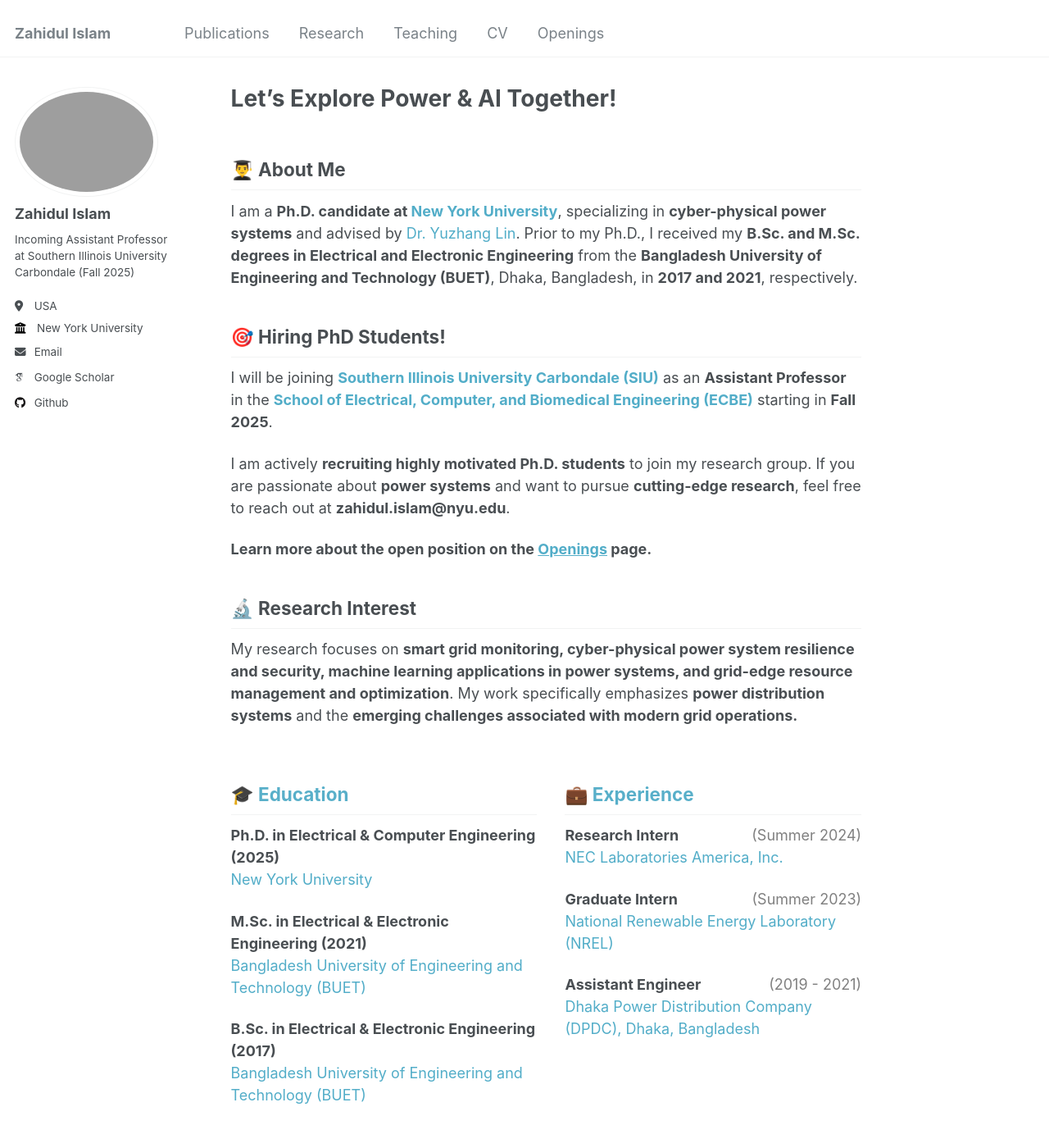
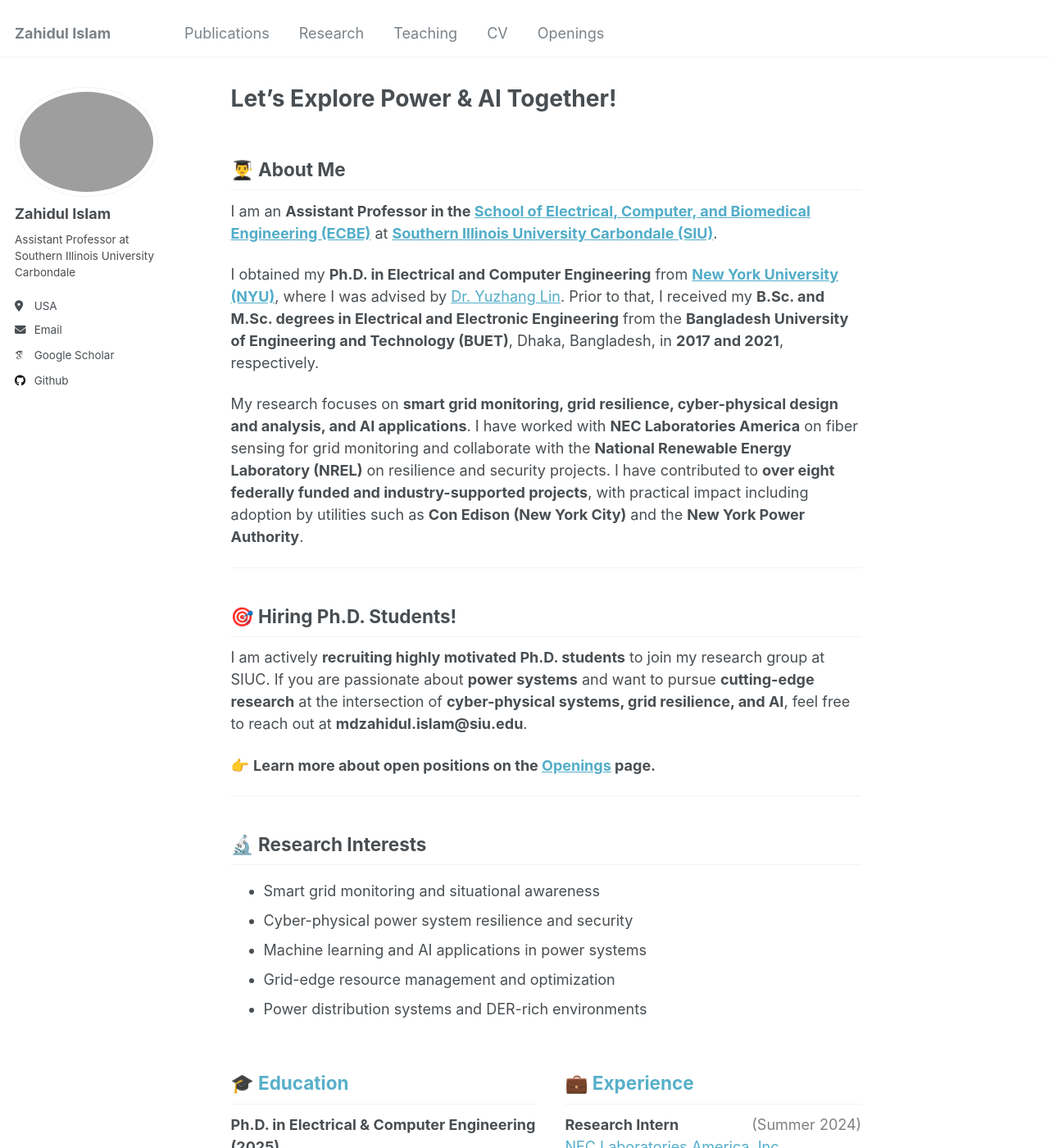
Before and after one commit to zahidul-ece/zahidul-ece.github.io, a Jekyll site: the page built from _pages/about.md, in a window 1280 px wide and 1400 px high. Shown: the whole window at 82% size. Built offline with Jekyll 4.4.1, drawn with Linux system fonts in a browser that asks for light colours; some web fonts are replaced.

Commit message:
updated text

```diff
--- a/_config.yml
+++ b/_config.yml
@@ -24,11 +24,11 @@ author:
   avatar           : "profile.png"
   name             : "Zahidul Islam"
   pronouns         : # example: "she/her"
-  bio              : "Incoming Assistant Professor at Southern Illinois University Carbondale (Fall 2025)"
+  bio              : "Assistant Professor at Southern Illinois University Carbondale"
   location         : "USA"
-  employer         : "New York University"
+  # employer         : "SIUC"
   uri              : # URL
-  email            : "mi2502@nyu.edu"
+  email            : "mdzahidul.islam@siu.edu"
 
   # Academic websites
   arxiv            : # URL - Update with the correct link to your profile
--- a/_pages/about.md
+++ b/_pages/about.md
@@ -6,20 +6,41 @@ redirect_from:
   - /about/
   - /about.html
 ---
+<!-- run in local:
+bundle exec jekyll serve -l -H localhost
+git add .
+git status
+git commit -m "updated text"
+git push origin master
 
+ -->
 ## 👨‍🎓 About Me
-I am a **Ph.D. candidate at <a href="https://engineering.nyu.edu/academics/departments/electrical-and-computer-engineering" style="text-decoration:none;">New York University</a>**, specializing in **cyber-physical power systems** and advised by <a href="https://engineering.nyu.edu/faculty/yuzhang-lin" style="text-decoration:none;">Dr. Yuzhang Lin</a>. Prior to my Ph.D., I received my **B.Sc. and M.Sc. degrees in Electrical and Electronic Engineering** from the **Bangladesh University of Engineering and Technology (BUET)**, Dhaka, Bangladesh, in **2017 and 2021**, respectively.
 
+I am an **Assistant Professor in the [School of Electrical, Computer, and Biomedical Engineering (ECBE)](https://ecbe.siu.edu/)** at **[Southern Illinois University Carbondale (SIU)](https://siu.edu/)**.
 
-## 🎯 **Hiring PhD Students!**
-I will be joining **<a href="https://siu.edu/" style="text-decoration:none;">Southern Illinois University Carbondale (SIU)</a>** as an **Assistant Professor** in the **<a href="https://ecbe.siu.edu/" style="text-decoration:none;">School of Electrical, Computer, and Biomedical Engineering (ECBE)</a>** starting in **Fall 2025**.
+I obtained my **Ph.D. in Electrical and Computer Engineering** from **[New York University (NYU)](https://engineering.nyu.edu/academics/departments/electrical-and-computer-engineering)**, where I was advised by [Dr. Yuzhang Lin](https://engineering.nyu.edu/faculty/yuzhang-lin). Prior to that, I received my **B.Sc. and M.Sc. degrees in Electrical and Electronic Engineering** from the **Bangladesh University of Engineering and Technology (BUET)**, Dhaka, Bangladesh, in **2017 and 2021**, respectively.
 
-I am actively **recruiting highly motivated Ph.D. students** to join my research group. If you are passionate about **power systems** and want to pursue **cutting-edge research**, feel free to reach out at **zahidul.islam@nyu.edu**.
+My research focuses on **smart grid monitoring, grid resilience, cyber-physical design and analysis, and AI applications**. I have worked with **NEC Laboratories America** on fiber sensing for grid monitoring and collaborate with the **National Renewable Energy Laboratory (NREL)** on resilience and security projects. I have contributed to **over eight federally funded and industry-supported projects**, with practical impact including adoption by utilities such as **Con Edison (New York City)** and the **New York Power Authority**.
 
-**Learn more about the open position on the [Openings](/opening/) page.**
+<!-- I am a recipient of the **NYU SOE Fellowship (2023)** and have received multiple **travel grants** to present my research at top conferences including **IEEE PESGM** and **NAACL**.   -->
 
-## 🔬 **Research Interest**
-My research focuses on **smart grid monitoring, cyber-physical power system resilience and security, machine learning applications in power systems, and grid-edge resource management and optimization**. My work specifically emphasizes **power distribution systems** and the **emerging challenges associated with modern grid operations.**
+---
+
+## 🎯 **Hiring Ph.D. Students!**
+
+I am actively **recruiting highly motivated Ph.D. students** to join my research group at SIUC. If you are passionate about **power systems** and want to pursue **cutting-edge research** at the intersection of **cyber-physical systems, grid resilience, and AI**, feel free to reach out at **mdzahidul.islam@siu.edu**.
+
+👉 **Learn more about open positions on the [Openings](/opening/) page.**
+
+---
+
+## 🔬 **Research Interests**
+
+- Smart grid monitoring and situational awareness
+- Cyber-physical power system resilience and security
+- Machine learning and AI applications in power systems
+- Grid-edge resource management and optimization
+- Power distribution systems and DER-rich environments
 
 
 <div style="display: flex; flex-wrap: wrap; justify-content: space-between; align-items: start;">
--- a/_pages/teaching.html
+++ b/_pages/teaching.html
@@ -8,6 +8,6 @@ author_profile: true
 {% include base_path %}
 
 
-<!-- {% for post in site.teaching reversed %}
+{% for post in site.teaching reversed %}
   {% include archive-single.html %}
-{% endfor %} -->
+{% endfor %}
```
Also changed, not shown: _pages/openings.md (+1 -1 lines), _teaching/2014-spring-teaching-1.md (+2 -2 lines), _teaching/2015-spring-teaching-2.md (+2 -2 lines), _teaching/2025-fall-ece587.md (added, +33 -0 lines), 4 other files.
